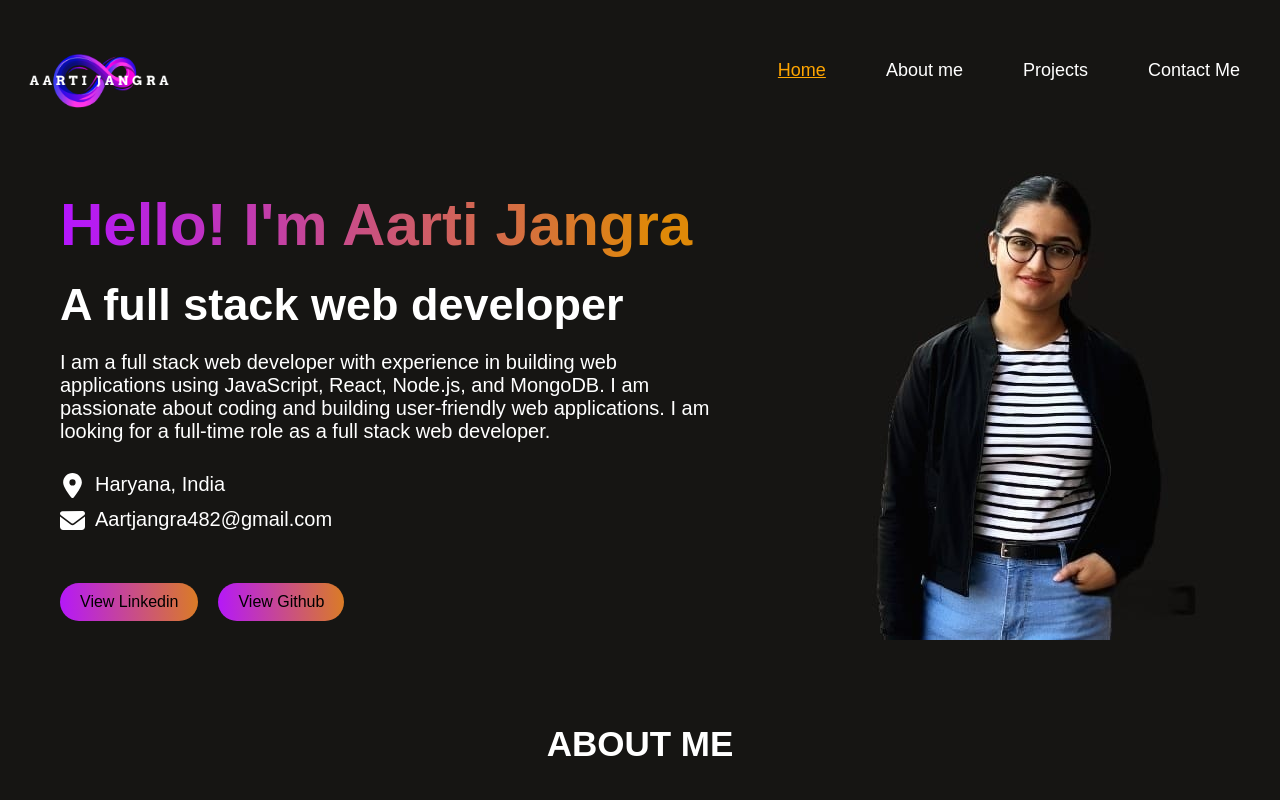
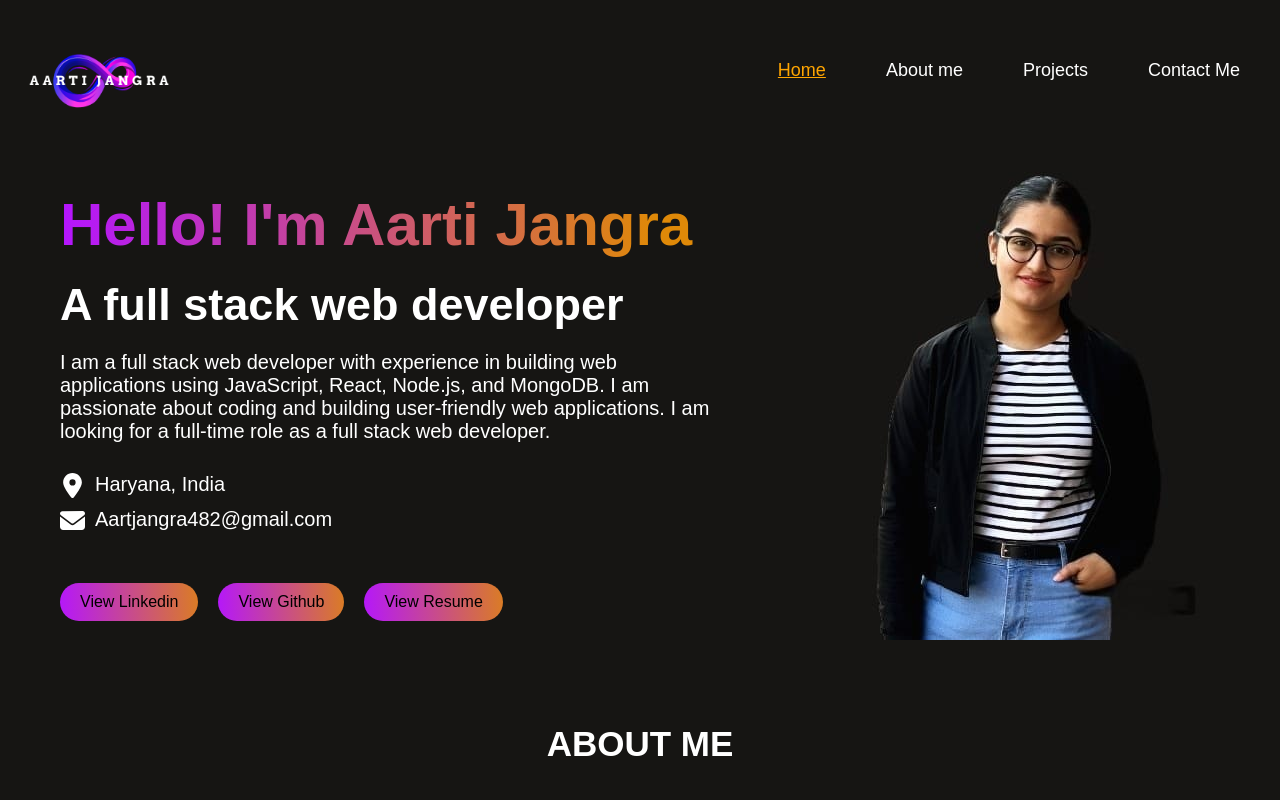
Before and after one commit to aartijangra/Aarti_Portfolio, a React (Vite) app: page / in a window 1280 px wide. Shown: the top 800 px of the page. Built offline with nearby package versions, Linux system fonts and the light colour scheme.

Commit message:
added: Resume button

```diff
--- a/src/components/Hero/Hero.jsx
+++ b/src/components/Hero/Hero.jsx
@@ -6,6 +6,9 @@ import mail from "../../assets/mail.svg";
 import location from "../../assets/location.svg"
 
 const Hero = () => {
+  const handleOpenResume = () => {
+    window.open('Aarti_Resume.pdf', '_blank');  // This opens the resume PDF in a new tab
+  };
   return (
     <div id="home" className="hero">
       <div className="hero-content">
@@ -36,7 +39,7 @@ const Hero = () => {
         <div className="hero-btn">
           <a href="https://www.linkedin.com/in/aarti-jangra-044427220/"><button>View Linkedin</button></a>
           <a href="https://github.com/aartijangra"><button>View Github</button></a>
-
+          <button onClick={handleOpenResume}>View Resume</button>
         </div>
       </div>
       <div>
```
Also changed, not shown: 1 other file (tests, documents, lock files or other folders).
